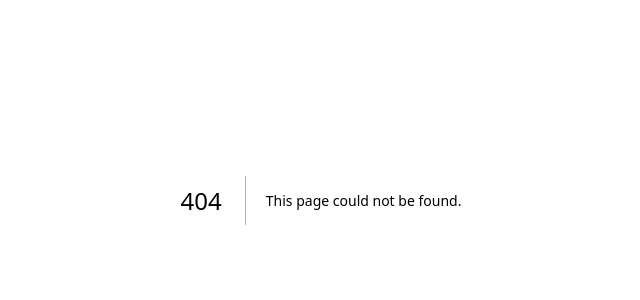
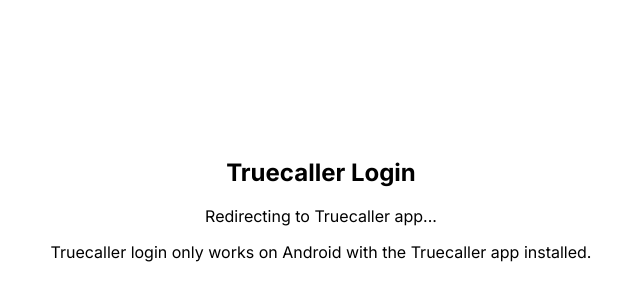
Before and after one commit to imManoj10/truecaller-sso-app, a Next.js app: page /truecaller-login in a window 1280 px wide. Before the commit this address had no page. Shown: the part 200-500 px from the top of the page, without its empty margins (319-959 px from the left). Built offline with nearby package versions, Linux system fonts and the light colour scheme.

Commit message:
first commit

```diff
--- a/src/app/page.js
+++ b/src/app/page.js
@@ -6,7 +6,7 @@
   const router = useRouter();
   const [errorMessage, setErrorMessage] = useState("");
 
-  // Trigger Truecaller login redirect (on Android)
+  // Trigger Truecaller login on Android
   useEffect(() => {
     const nonce = Date.now().toString();
     const partnerKey = "Gss6fb6b29e47633c44a9961e8a8a39960058";
@@ -25,8 +25,7 @@
     }
   }, []);
 
-
-  // Handle Truecaller callback
+  // Handle callback after login
   useEffect(() => {
     const params = new URLSearchParams(window.location.search);
     const payload = params.get("payload");
@@ -42,16 +41,16 @@
         .then((user) => {
           console.log("✅ Verified user", user);
           localStorage.setItem("truecallerProfile", JSON.stringify(user));
-        router.push("/profile");
+          window.location.href = "/"; // Redirect to landing page (no /profile)
         })
         .catch((err) => {
           console.error("❌ Verification failed", err);
+          setErrorMessage("Verification failed. Try again.");
         });
     } else {
       console.warn("⚠️ No payload or signature found in URL");
     }
   }, []);
-
 
   return (
     <div className="min-h-screen bg-gradient-to-br from-blue-50 to-indigo-100 flex items-center justify-center p-4 font-sans antialiased">
--- a/src/app/profile/page.js
+++ b/src/app/profile/page.js
@@ -1,27 +1,23 @@
 "use client";
 import { useEffect, useState } from "react";
-import { useRouter } from "next/navigation";
 
-export default function ProfilePage() {
+export default function HomePage() {
   const [user, setUser] = useState(null);
   const [error, setError] = useState("");
-  const router = useRouter();
+  const [checking, setChecking] = useState(true); // New flag to delay render
 
   useEffect(() => {
     const params = new URLSearchParams(window.location.search);
     const payload = params.get("payload");
     const signature = params.get("signature");
 
-    // If already stored, use it
     const stored = localStorage.getItem("truecallerProfile");
     if (stored) {
-      const parsed = JSON.parse(stored);
-      console.log("🗂️ Loaded user from localStorage:", parsed); // ✅ Log stored data
-      setUser(parsed);
+      setUser(JSON.parse(stored));
+      setChecking(false);
       return;
     }
 
-    // If payload & signature are present, verify
     if (payload && signature) {
       fetch("/api/verify-truecaller", {
         method: "POST",
@@ -30,32 +26,41 @@
       })
         .then((res) => res.json())
         .then((userData) => {
-          console.log("✅ Verified user from Truecaller:", userData); // ✅ Log fetched data
+          console.log("✅ Verified user from Truecaller:", userData);
           localStorage.setItem("truecallerProfile", JSON.stringify(userData));
           setUser(userData);
-          router.replace("/profile"); // Clean URL
+          window.history.replaceState({}, document.title, "/");
         })
         .catch((err) => {
           console.error("❌ Verification failed:", err);
           setError("Failed to verify Truecaller login.");
-        });
-    } else if (!stored) {
-      setError("No Truecaller login data found.");
+        })
+        .finally(() => setChecking(false));
+    } else {
+      setChecking(false);
+      if (!stored) setError("Please log in via Truecaller.");
     }
   }, []);
 
-  if (error) {
+  if (checking) {
     return (
-      <div className="min-h-screen flex items-center justify-center text-red-600 font-semibold">
-        {error}
+      <div className="min-h-screen flex items-center justify-center text-gray-400">
+        Checking session...
       </div>
     );
   }
 
   if (!user) {
     return (
-      <div className="min-h-screen flex items-center justify-center text-gray-500">
-        Loading user data...
+      <div className="min-h-screen flex flex-col items-center justify-center text-gray-600">
+        <h1 className="text-2xl mb-4">Truecaller Login Required</h1>
+        <a
+          href="/truecaller-login"
+          className="px-4 py-2 bg-blue-600 text-white rounded-md hover:bg-blue-700"
+        >
+          Login with Truecaller
+        </a>
+        {error && <p className="text-red-500 mt-4">{error}</p>}
       </div>
     );
   }
@@ -69,6 +74,15 @@
         <p className="text-gray-600">📞 {user.phoneNumber}</p>
         {user.email && <p className="text-gray-600">📧 {user.email}</p>}
         <p className="text-sm text-gray-400 mt-4">(User ID: {user.id})</p>
+        <button
+          onClick={() => {
+            localStorage.removeItem("truecallerProfile");
+            window.location.href = "/";
+          }}
+          className="mt-6 px-4 py-2 bg-red-500 text-white rounded hover:bg-red-600"
+        >
+          Logout
+        </button>
       </div>
     </div>
   );
--- /dev/null
+++ b/src/app/truecaller-login/page.js
@@ -0,0 +1,34 @@
+"use client";
+import React, { useEffect, useState } from "react";
+
+export default function TruecallerLoginPage() {
+  const [errorMessage, setErrorMessage] = useState("");
+
+  useEffect(() => {
+    const nonce = Date.now().toString();
+    const partnerKey = "Gss6fb6b29e47633c44a9961e8a8a39960058";
+    const partnerName = "Elbrit";
+    const sdkUrl = `truecallersdk://truesdk/web_verify?requestNonce=${nonce}&partnerKey=${partnerKey}&partnerName=${partnerName}&ttl=180&lang=en`;
+
+    if (/Android/i.test(navigator.userAgent)) {
+      const link = document.createElement("a");
+      link.href = sdkUrl;
+      link.style.display = "none";
+      document.body.appendChild(link);
+      link.click();
+      document.body.removeChild(link);
+    } else {
+      setErrorMessage("Truecaller login only works on Android with the Truecaller app installed.");
+    }
+  }, []);
+
+  return (
+    <div className="min-h-screen flex items-center justify-center bg-blue-50">
+      <div className="bg-white p-6 rounded-lg shadow text-center">
+        <h2 className="text-xl font-bold mb-2">Truecaller Login</h2>
+        <p className="text-gray-600">Redirecting to Truecaller app...</p>
+        {errorMessage && <p className="text-red-600 mt-4">{errorMessage}</p>}
+      </div>
+    </div>
+  );
+}
```
Lines whose indentation alone changed are shown as unchanged.
